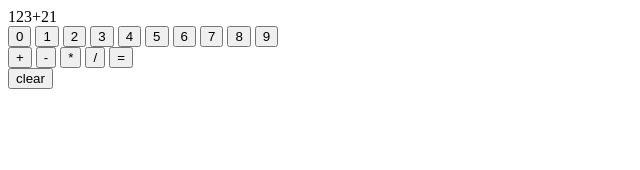
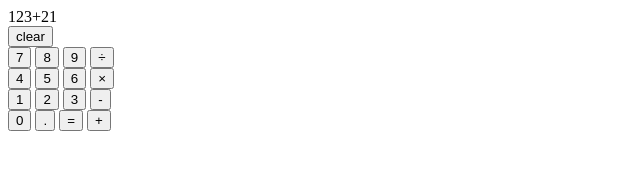
Before and after one commit to n3m0d0r/darkmode-calculator, a plain HTML site: page index.html in a window 1280 px wide. Shown: the whole page, without its empty margins (0-640 px from the left). Drawn offline with Linux system fonts and the light colour scheme.

Commit message:
Fix html structure

```diff
--- a/index.html
+++ b/index.html
@@ -8,26 +8,35 @@
   <body>
     <div id="app">
       <div class="visor">123+21</div>
-      <div class="numbers">
-        <button data-number="0">0</button>
-        <button data-number="1">1</button>
-        <button data-number="2">2</button>
-        <button data-number="3">3</button>
-        <button data-number="4">4</button>
-        <button data-number="5">5</button>
-        <button data-number="6">6</button>
-        <button data-number="7">7</button>
-        <button data-number="8">8</button>
-        <button data-number="9">9</button>
+      <div class="pad">
+        <div class="row-1">
+          <button data-option="clear">clear</button>
+        </div>
+        <div class="row-2">
+          <button data-number="7">7</button>
+          <button data-number="8">8</button>
+          <button data-number="9">9</button>
+          <button data-operator="divide">÷</button>
+        </div>
+        <div class="row-3">
+          <button data-number="4">4</button>
+          <button data-number="5">5</button>
+          <button data-number="6">6</button>
+          <button data-operator="multiply">×</button>
+        </div>
+        <div class="row-4">
+          <button data-number="1">1</button>
+          <button data-number="2">2</button>
+          <button data-number="3">3</button>
+          <button data-operator="subtract">-</button>
+        </div>
+        <div class="row-5">
+          <button data-number="0">0</button>
+          <button data-option="dot">.</button>
+          <button data-operator="=">=</button>
+          <button data-operator="+">+</button>
+        </div>
       </div>
-      <div class="operators">
-        <button data-operator="+">+</button>
-        <button data-operator="-">-</button>
-        <button data-operator="*">*</button>
-        <button data-operator="/">/</button>
-        <button data-operator="=">=</button>
-      </div>
-        <button data-option="clear">clear</button>
     </div>
   </body>
 </html>
```
